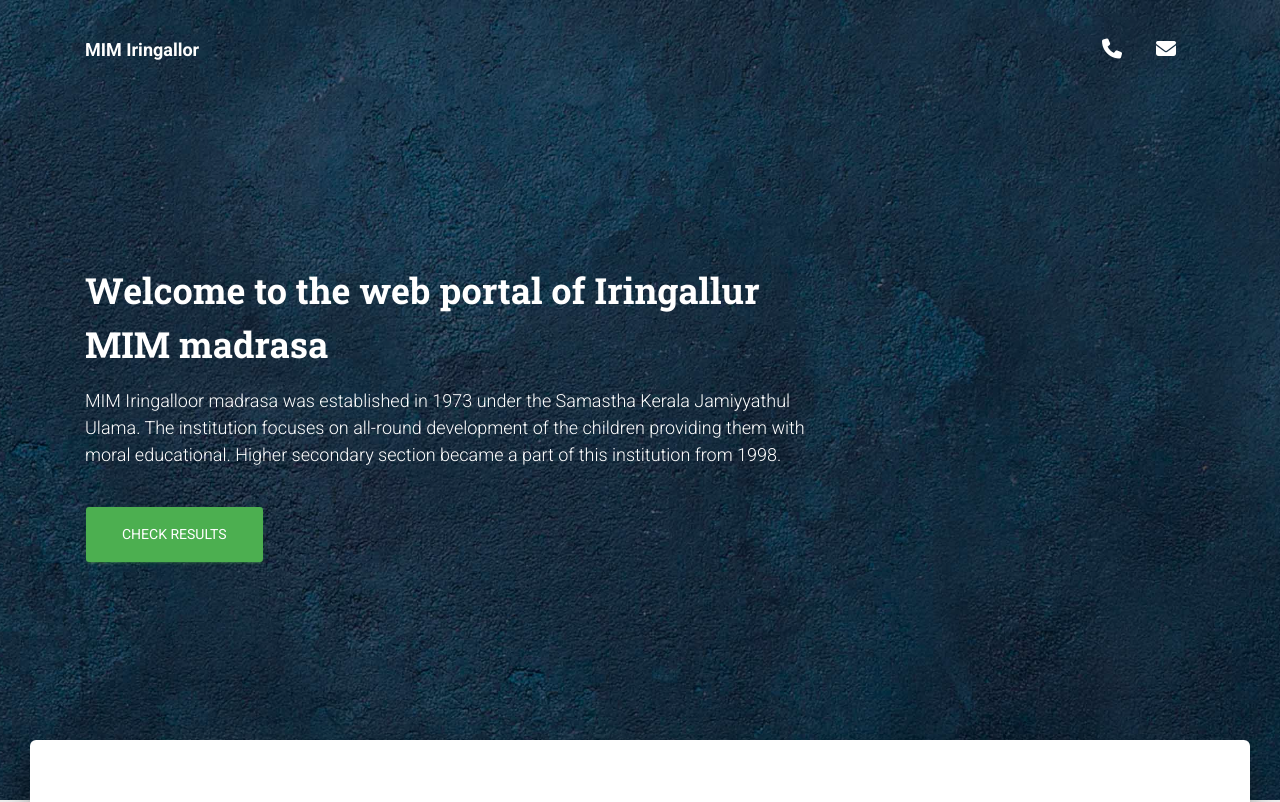
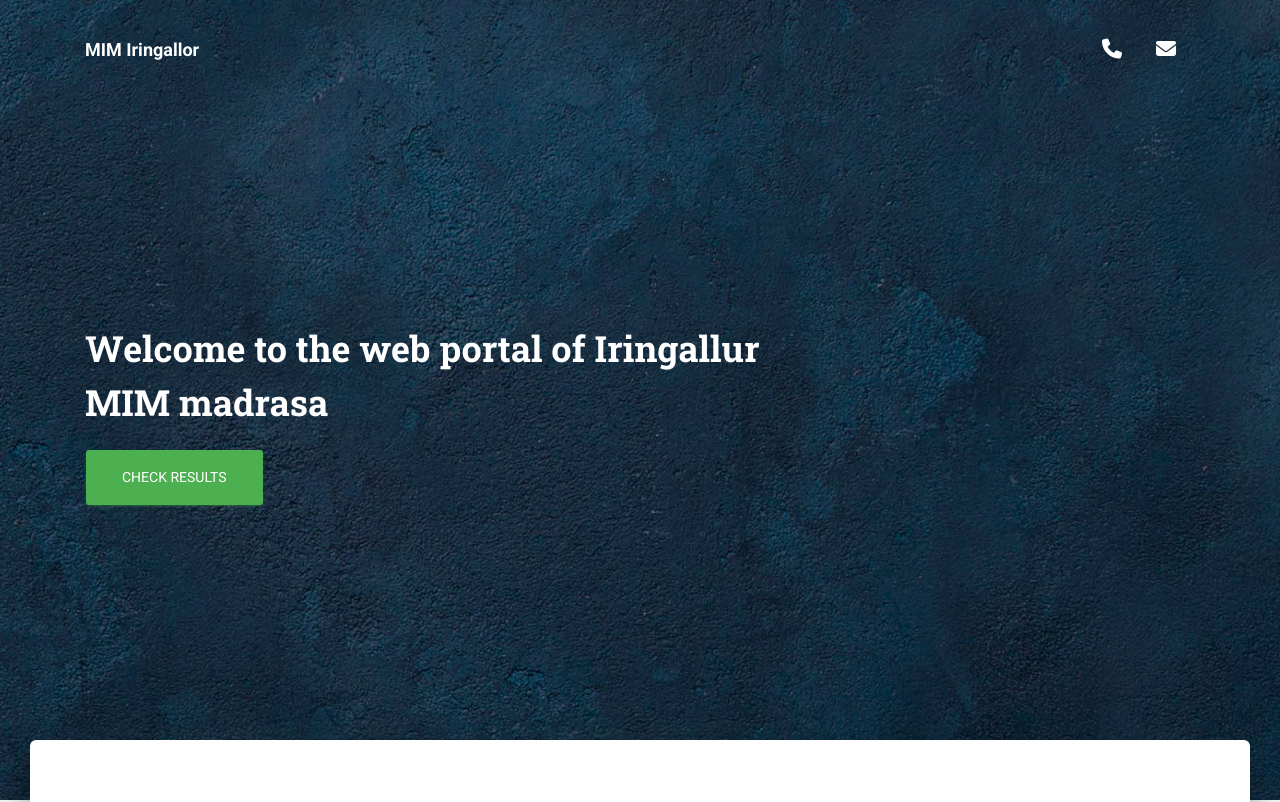
Before and after one commit to mimiringalloor/mimiringalloor.github.io, a plain HTML site: page index.html in a window 1280 px wide. Shown: the top 802 px of the page. Drawn offline with Linux system fonts and the light colour scheme; some icons are missing; a web font is replaced by a local one.

Commit message:
Update index.html

```diff
--- a/index.html
+++ b/index.html
@@ -52,8 +52,7 @@
                 <br>
                 <div class="col-md-8">
                     <h2 class="title ">Welcome to the web portal of Iringallur MIM madrasa</h2>
-                    <h4 class="none">MIM Iringalloor madrasa was established in 1973 under the Samastha Kerala Jamiyyathul Ulama. The institution focuses on all-round development of the children providing them with moral educational. Higher secondary section became a part of this institution from 1998.</h4>
-                    <br>
+
                     <a href="#result" class="btn btn-success btn-raised btn-lg">
             <i class="fa fa-success"></i>Check Results
           </a>
```
